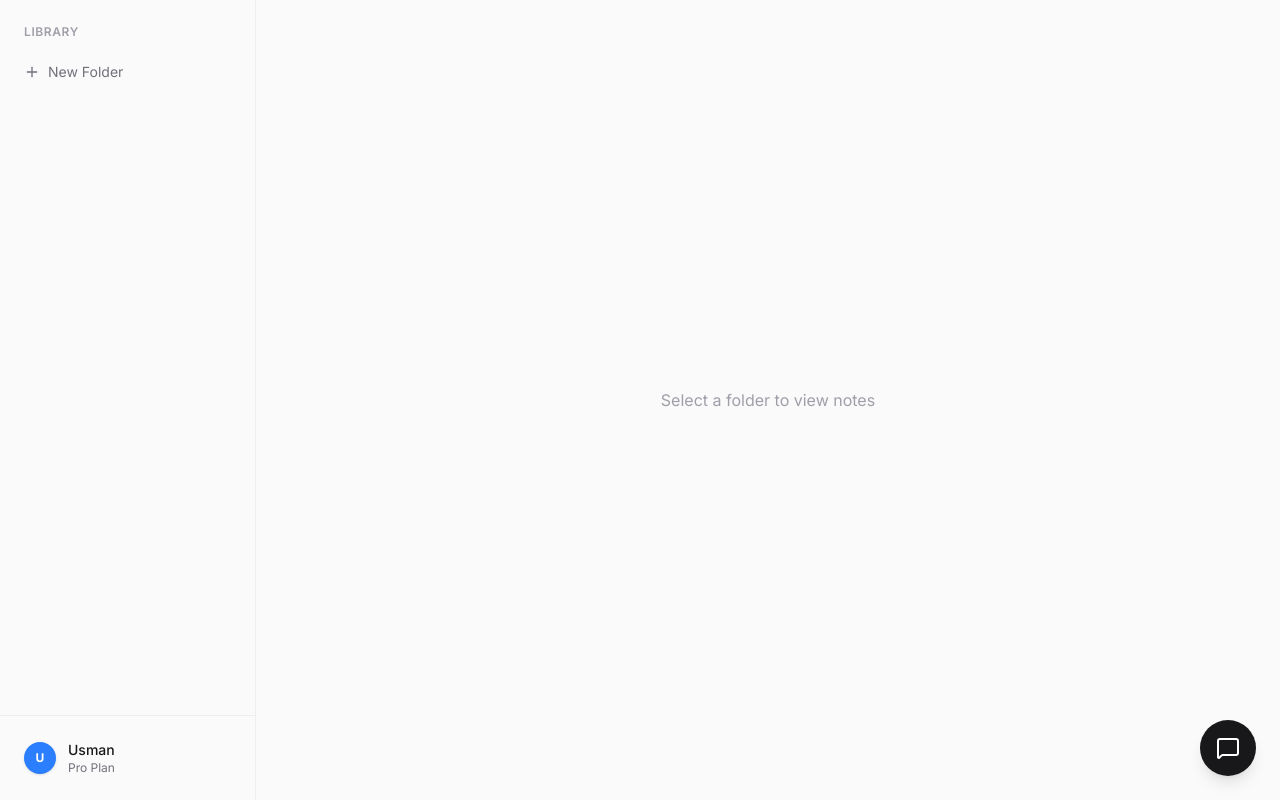
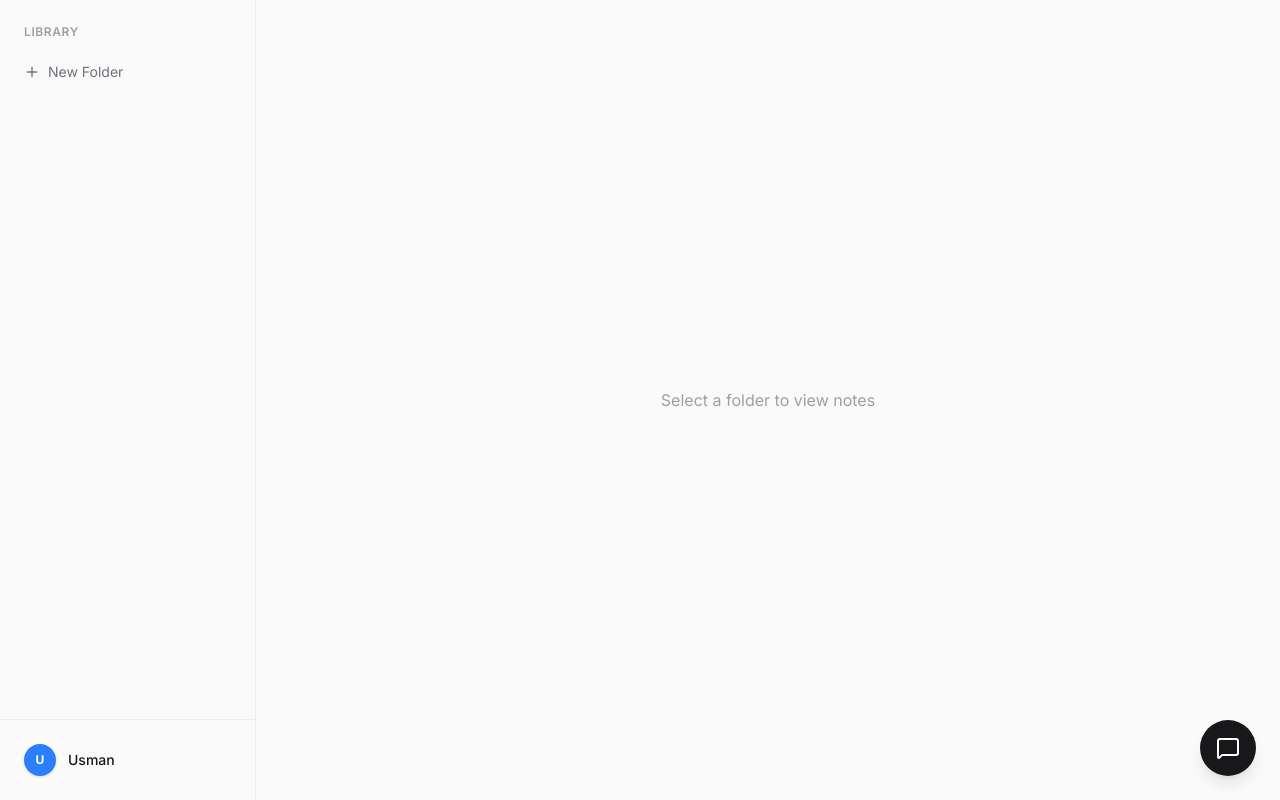
Before and after one commit to Ayobamiu/note-app, a React (Vite) app: page / in a window 1280 px wide. Built offline with nearby package versions, Linux system fonts and the light colour scheme.

Commit message:
fix: Remove "Pro Plan" label from user display in Sidebar component

```diff
--- a/src/components/Sidebar.tsx
+++ b/src/components/Sidebar.tsx
@@ -168,7 +168,6 @@ export const Sidebar: React.FC<SidebarProps> = ({
           </div>
           <div className="flex-1 min-w-0">
             <p className="text-sm font-medium text-zinc-900 truncate">Usman</p>
-            <p className="text-xs text-zinc-500 truncate">Pro Plan</p>
           </div>
         </div>
       </div>
```
